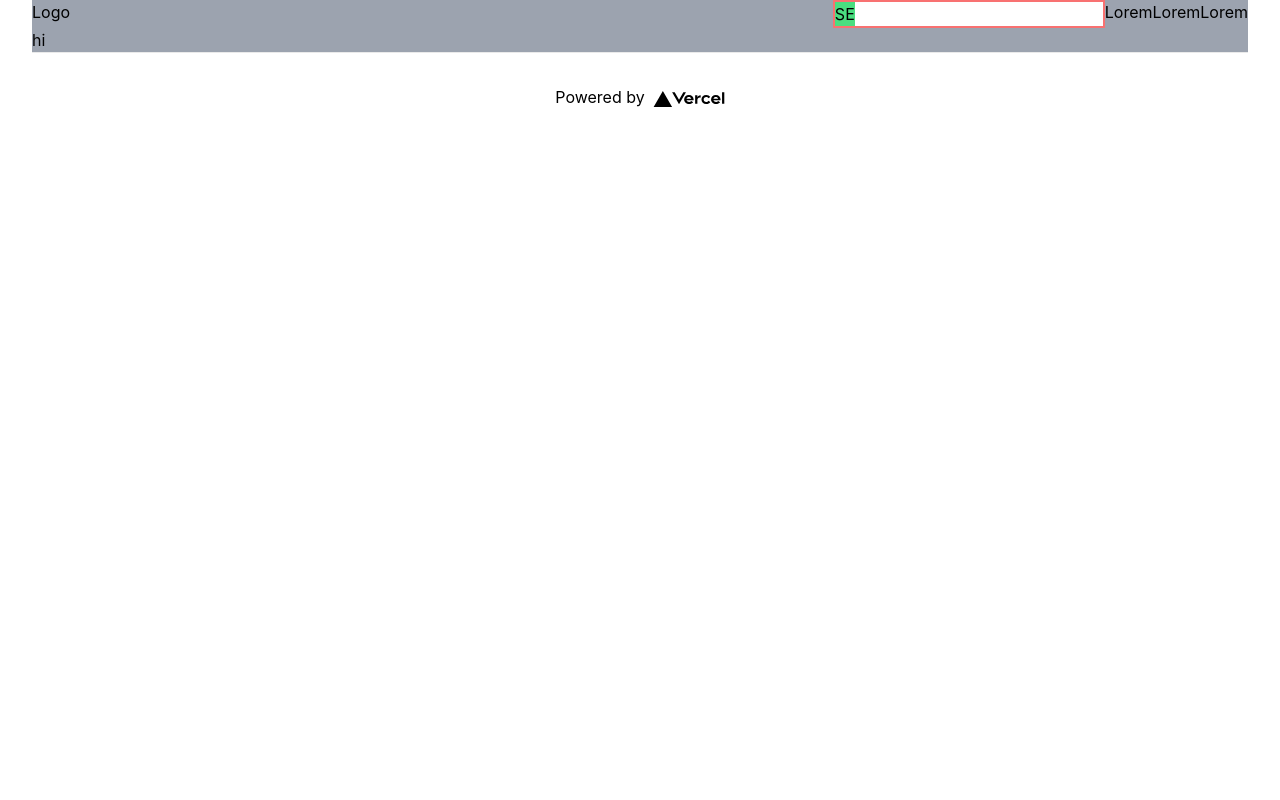
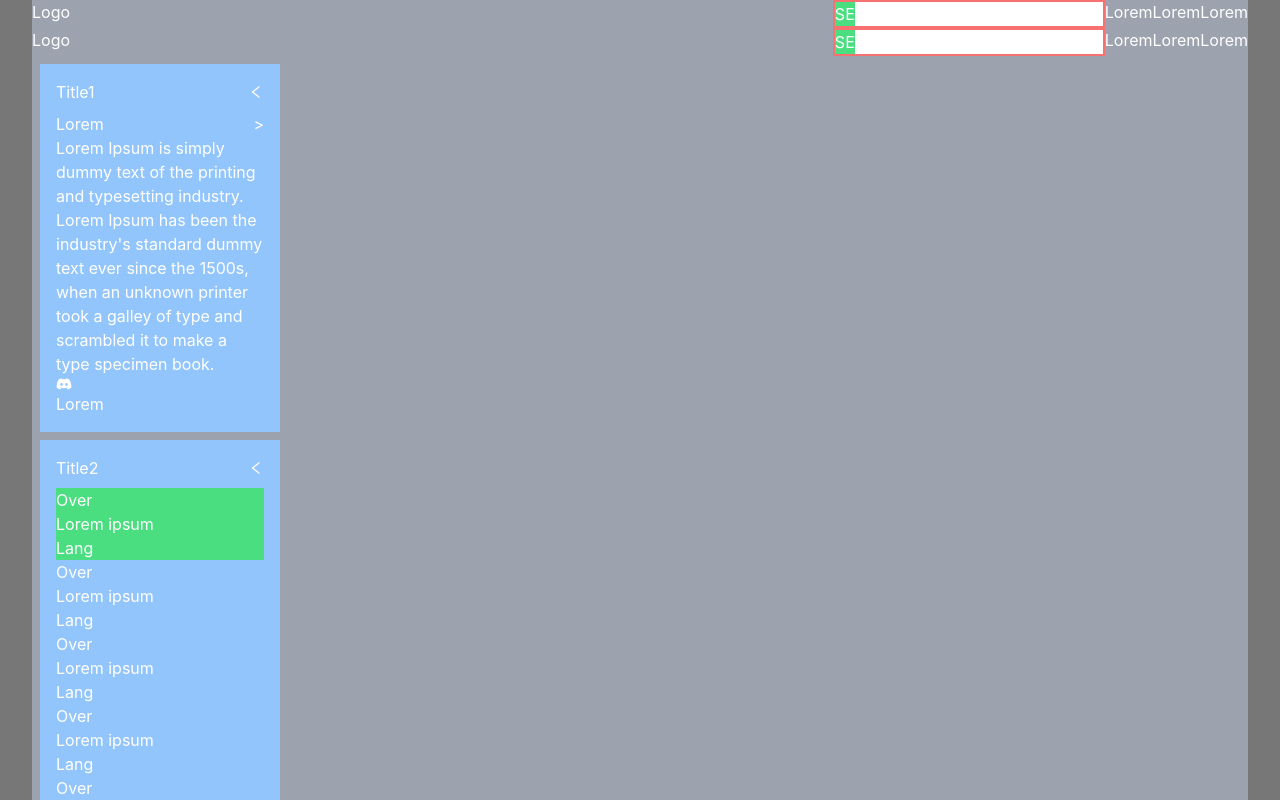
Before and after one commit to aech12/frontierx-front, a Next.js app: page / in a window 1280 px wide. Shown: the top 800 px of the page. Built offline with nearby package versions, Linux system fonts and the light colour scheme.

Commit message:
added accordion

```diff
--- /dev/null
+++ b/components/Accordion.tsx
@@ -0,0 +1,23 @@
+import { useState } from "react";
+import { AiOutlineDown, AiOutlineLeft } from "react-icons/ai";
+
+type Props = {
+	title: string;
+	children: React.ReactNode;
+};
+
+function Accordion({ title, children }: Props) {
+	const [isOpened, setIsOpened] = useState(true);
+
+	return (
+		<div className="p-4 m-2 bg-blue-300 h-90 w-60">
+			<div className="flex justify-between items/center cursor-pointer" onClick={() => setIsOpened(!isOpened)}>
+				<div>{title}</div>
+				<div>{isOpened ? <AiOutlineLeft className="mt-1" /> : <AiOutlineDown className="mt-1" />}</div>
+			</div>
+			{isOpened && <div className="pt-2">{children}</div>}
+		</div>
+	);
+}
+
+export default Accordion;
--- a/components/Navbar/Search/SearchInput.tsx
+++ b/components/Navbar/Search/SearchInput.tsx
@@ -20,7 +20,6 @@ function SearchInput({ getSearchResults, setResults }: Props) {
 
 	const handleSearch = async () => {
 		const res = await getSearchResults(input);
-		console.log("RES", res);
 		setResults(res);
 	};
 
--- a/components/index.ts
+++ b/components/index.ts
@@ -1 +1,2 @@
 export { default as Navbar } from "./Navbar";
+export { default as Accordion } from "./Accordion";
--- a/package.json
+++ b/package.json
@@ -12,7 +12,8 @@
     "clsx": "^1.1.1",
     "next": "12.1.6",
     "react": "18.2.0",
-    "react-dom": "18.2.0"
+    "react-dom": "18.2.0",
+    "react-icons": "^4.4.0"
   },
   "devDependencies": {
     "@types/node": "18.0.0",
--- a/pages/index.tsx
+++ b/pages/index.tsx
@@ -2,8 +2,10 @@ import type { NextPage } from "next";
 import Head from "next/head";
 import Image from "next/image";
 import styles from "../styles/Home.module.css";
+import { FaDiscord } from "react-icons/fa";
 // local
-import { Navbar } from "../components";
+import { Navbar, Accordion } from "../components";
+import HomeTemplate from "../templates/Home";
 
 const Home: NextPage = () => {
 	return (
@@ -14,9 +16,9 @@ const Home: NextPage = () => {
 				<link rel="icon" href="/favicon.ico" />
 			</Head>
 
-			<main className="bg-gray-400">
+			<main className="bg-gray-400 text-white">
 				<Navbar />
-				<div>hi</div>
+				<HomeTemplate />
 			</main>
 
 			<footer className={styles.footer}>
--- a/styles/Home.module.css
+++ b/styles/Home.module.css
@@ -1,5 +1,7 @@
 .container {
   padding: 0 2rem;
+  /* background: #161616; */
+  background: #777777;
 }
 
 .main {
@@ -15,7 +17,7 @@
 .footer {
   display: flex;
   flex: 1;
-  padding: 2rem 0;
+  padding: 5rem 0;
   border-top: 1px solid #eaeaea;
   justify-content: center;
   align-items: center;
--- /dev/null
+++ b/templates/Home/AccordionA.tsx
@@ -0,0 +1,23 @@
+import { FaDiscord } from "react-icons/fa";
+
+const AccordionA = () => (
+	<div>
+		<div className="flex justify-between">
+			<p>Lorem</p>
+			<button>&#62;</button>
+		</div>
+		<p>
+			Lorem Ipsum is simply dummy text of the printing and typesetting industry. Lorem Ipsum has been the industry&apos;s standard dummy text ever since the 1500s, when an unknown printer took a galley of type and scrambled it to make a
+			type specimen book.
+		</p>
+		<nav>
+			<div>
+				<FaDiscord />
+				<a href="" className="text-red-600 hover:text-white">
+					Lorem
+				</a>
+			</div>
+		</nav>
+	</div>
+);
+export default AccordionA;
--- /dev/null
+++ b/templates/Home/AccordionB.tsx
@@ -0,0 +1,25 @@
+import { useState } from "react";
+import type { SetStateAction, Dispatch } from "react";
+import clsx from "clsx";
+
+const Square = ({ activeSquare, setActiveSquare, i }: { activeSquare: Number; setActiveSquare: Dispatch<SetStateAction<number>>; i: number }) => (
+	<div className={clsx(activeSquare === i && "bg-green-400")} onClick={() => setActiveSquare(i)}>
+		<p>Over</p>
+		<p>Lorem ipsum</p>
+		<p>Lang</p>
+	</div>
+);
+
+const characterItem = Array(5).fill(0);
+
+const AccordionB = () => {
+	const [activeSquare, setActiveSquare] = useState(0);
+	return (
+		<div>
+			{characterItem.map((item, i) => (
+				<Square key={i} activeSquare={activeSquare} setActiveSquare={setActiveSquare} i={i} />
+			))}
+		</div>
+	);
+};
+export default AccordionB;
--- /dev/null
+++ b/templates/Home/index.tsx
@@ -0,0 +1,20 @@
+// local
+import { Navbar, Accordion } from "../../components";
+import AccordionA from "./AccordionA";
+import AccordionB from "./AccordionB";
+
+const HomeTemplate = () => {
+	return (
+		<main className="bg-gray-400 text-white">
+			<Navbar />
+			<Accordion title="Title1">
+				<AccordionA />
+			</Accordion>
+			<Accordion title="Title2">
+				<AccordionB />
+			</Accordion>
+		</main>
+	);
+};
+
+export default HomeTemplate;
```
Also changed, not shown: 2 other files (tests, documents, lock files or other folders).
